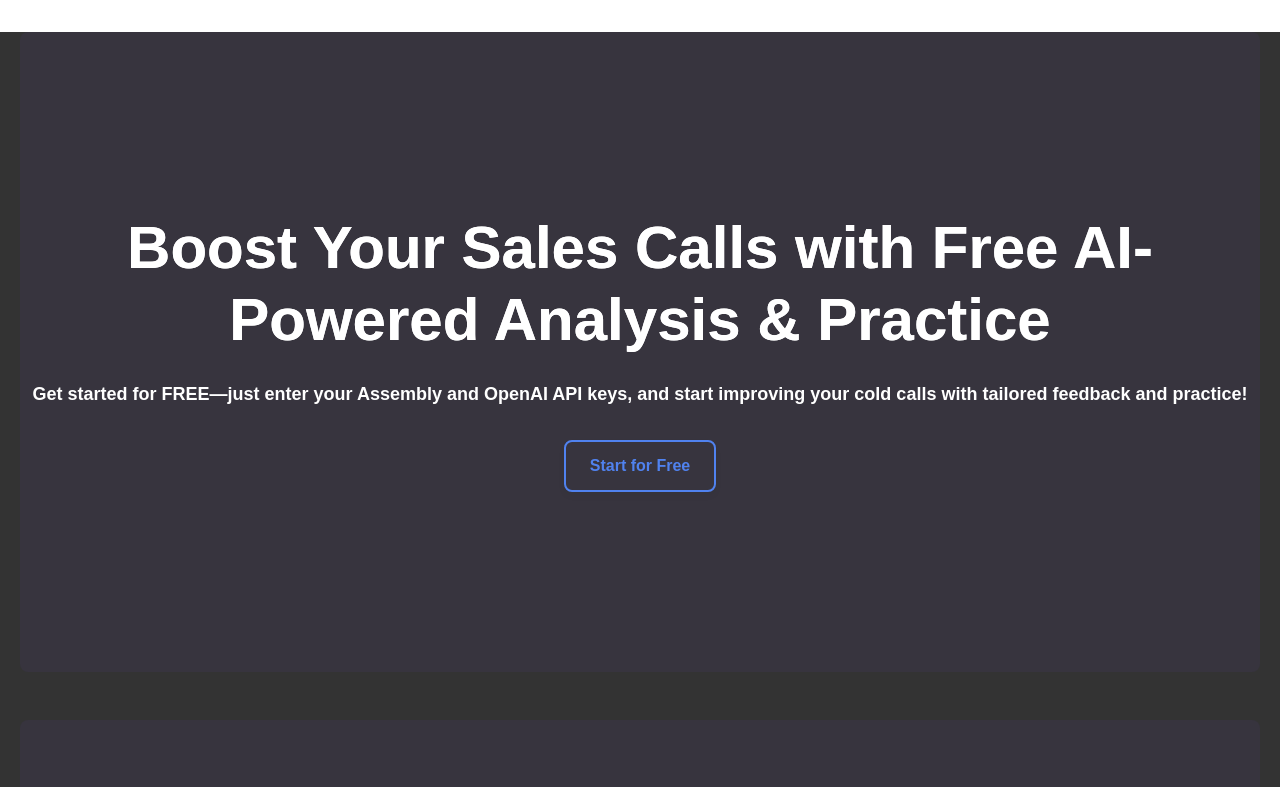
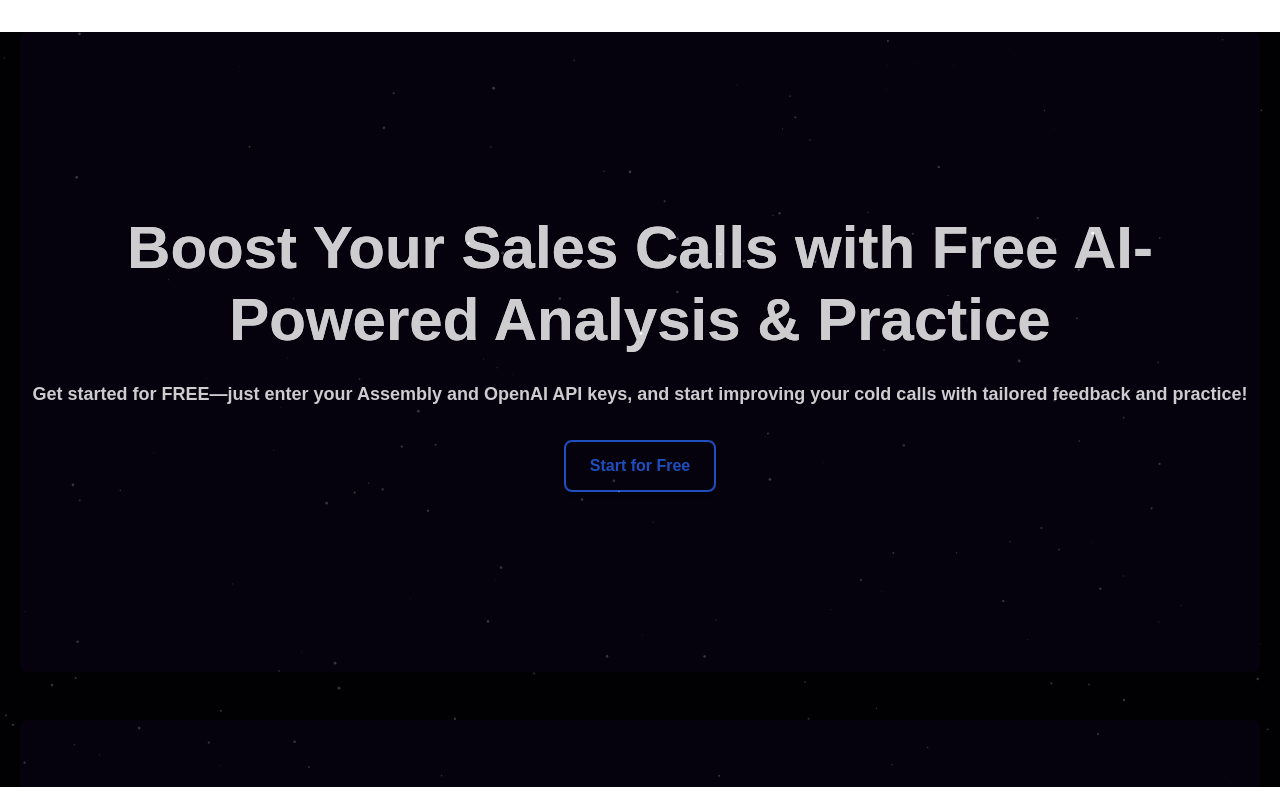
Before and after one commit to programmerraja/CallCoach, a React (Vite) app in the folder frontend/: page / in a window 1280 px wide. Shown: the top 787 px of the page. Built offline with nearby package versions, Linux system fonts and the light colour scheme.

Commit message:
Ui color fix

```diff
--- a/frontend/src/components/pages/homePage.tsx
+++ b/frontend/src/components/pages/homePage.tsx
@@ -71,7 +71,7 @@ const HomePage: React.FC = () => {
   return (
     <>
      <div
-        className="fixed h-screen w-screen"
+        className="fixed h-screen w-screen bg-[#05020e]"
         // style={{ background: 'black',  opacity: 0.3 }}
         data-sentry-component="Stars"
         data-sentry-source-file="index.tsx"
```
